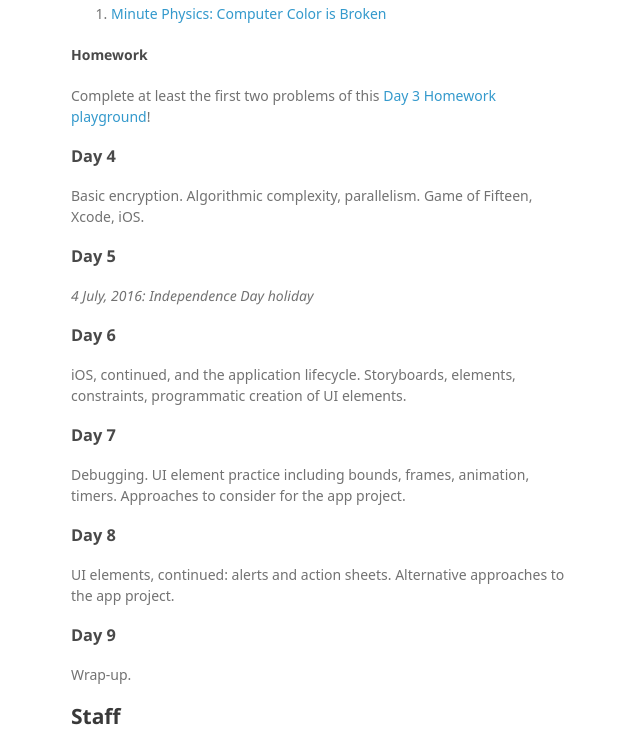
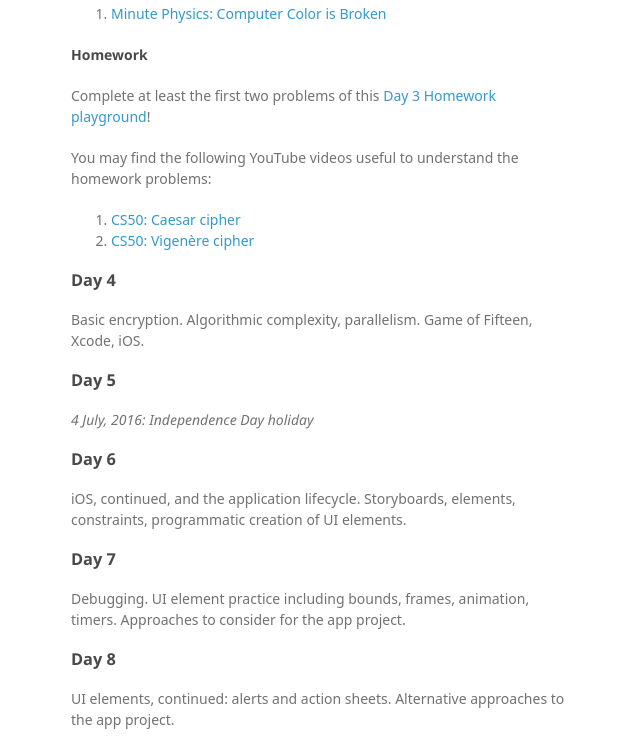
Before and after one commit to danallan/swift-precop, a plain HTML site: page index.html in a window 1280 px wide. Shown: the part 5930-6675 px from the top of the page, without its empty margins (499-1139 px from the left). Drawn offline with Linux system fonts and the light colour scheme; a web font is replaced by a local one.

```diff
--- a/index.html
+++ b/index.html
@@ -284,6 +284,13 @@ base(3) // outputs 8
 
 <p>Complete at least the first two problems of this <a href="https://github.com/danallan/swift-precop/blob/master/day-3/3-hw.zip?raw=true">Day 3 Homework playground</a>!</p>
 
+<p>You may find the following YouTube videos useful to understand the homework problems:</p>
+
+<ol>
+<li><a href="https://www.youtube.com/watch?v=36xNpbosfTY">CS50: Caesar cipher</a></li>
+<li><a href="https://www.youtube.com/watch?v=9zASwVoshiM">CS50: Vigenère cipher</a></li>
+</ol>
+
 <h3>
 <a id="day-4" class="anchor" href="#day-4" aria-hidden="true"><span aria-hidden="true" class="octicon octicon-link"></span></a>Day 4</h3>
 
```
Also changed, not shown: params.json (+1 -1 lines).
